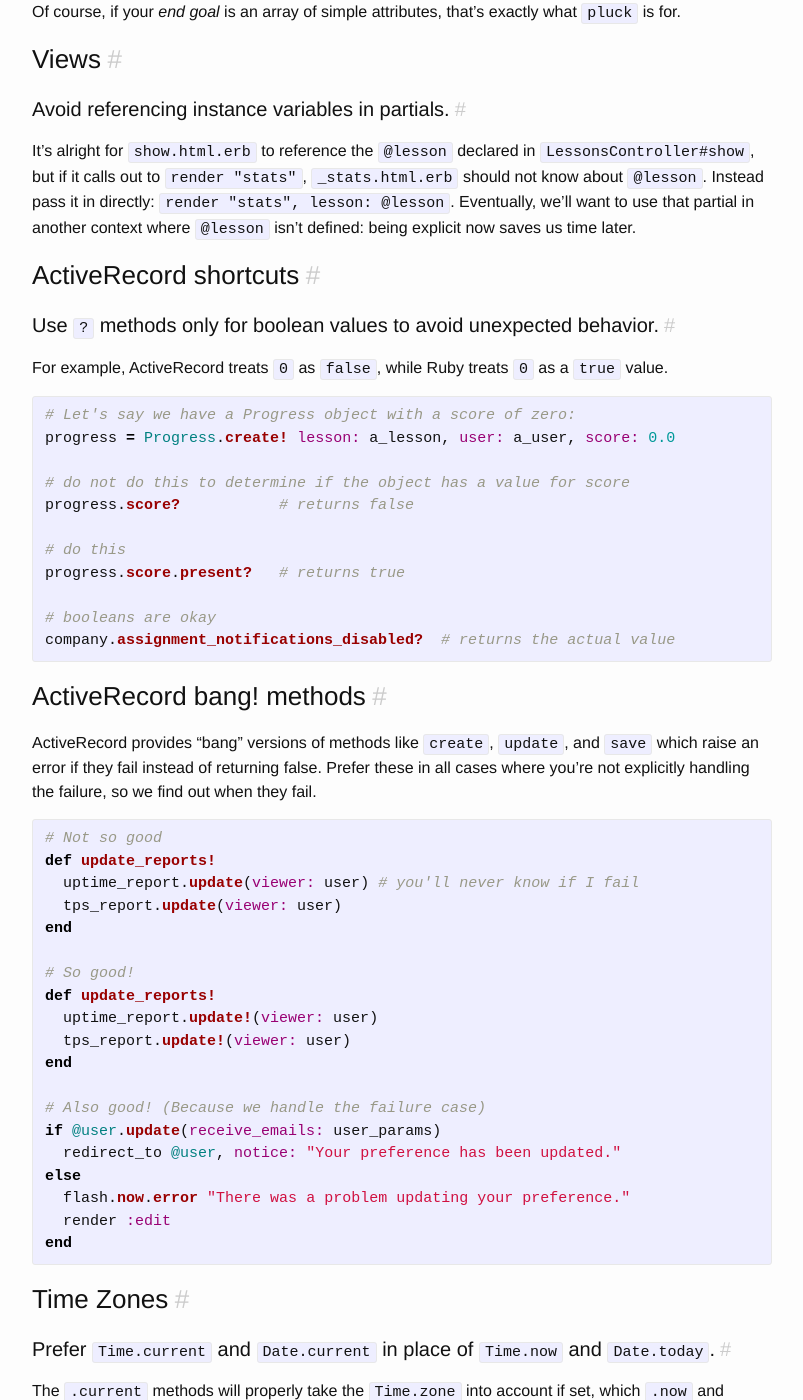
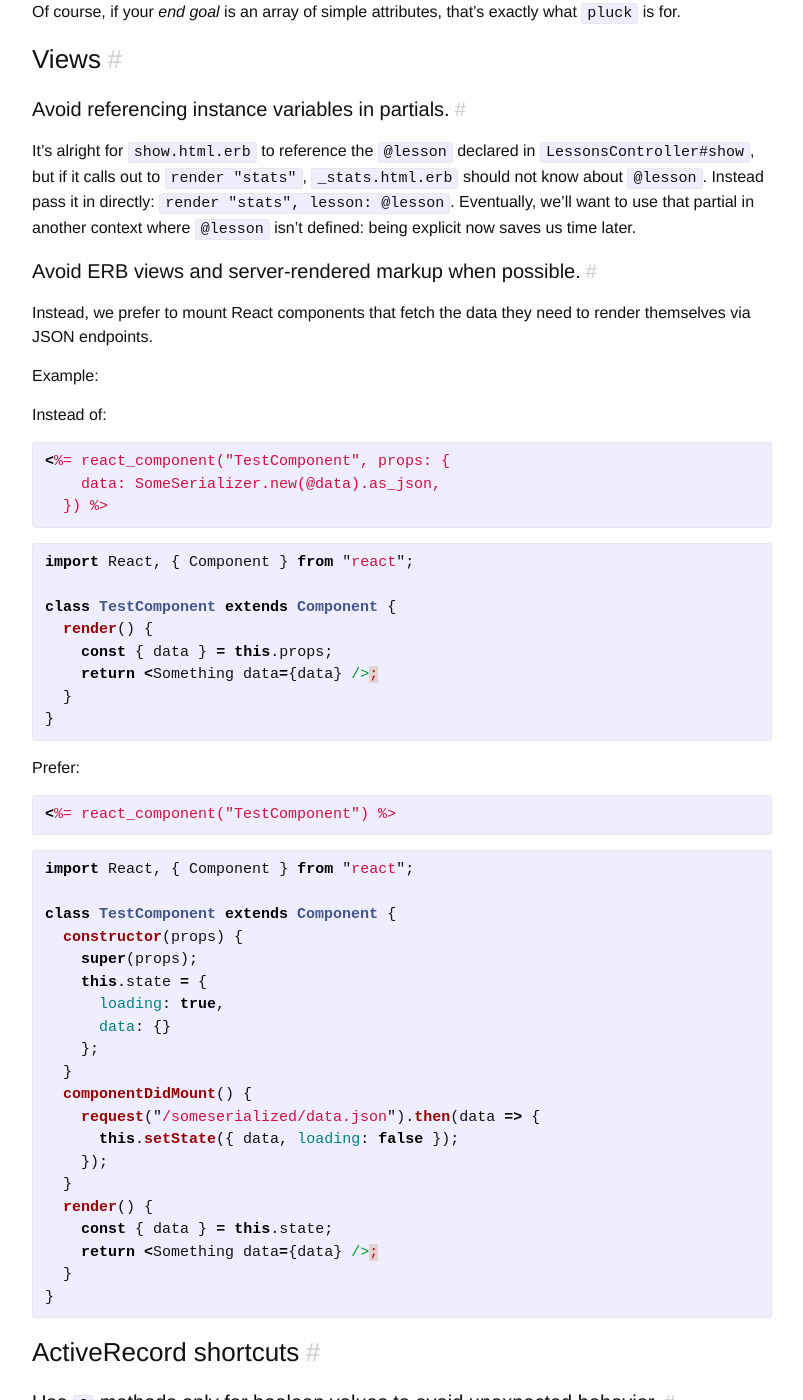
Before and after one commit to isabella232/lessonly.github.io, a Jekyll site: the page built from styleguide/rails.md, in a window 1280 px wide and 1400 px high, scrolled down 1469 px. Shown: the whole window, without its empty margins (238-1041 px from the left). Built offline with Jekyll 4.4.1, drawn with Linux system fonts in a browser that asks for light colours.

Commit message:
📚 Add ERB view rule to Rails styleguide
Fixes #104

````diff
--- a/styleguide/rails.md
+++ b/styleguide/rails.md
@@ -58,13 +58,67 @@ User.where(id: lesson.progresses.select(:user_id))
 emails = company.users.pluck(:name, :email)
 ```
 
-Of course, if your *end goal* is an array of simple attributes, that's exactly what `pluck` is for.
+Of course, if your _end goal_ is an array of simple attributes, that's exactly what `pluck` is for.
 
 ### Views
 
 #### Avoid referencing instance variables in partials.
 
 It's alright for `show.html.erb` to reference the `@lesson` declared in `LessonsController#show`, but if it calls out to `render "stats"`, `_stats.html.erb` should not know about `@lesson`. Instead pass it in directly: `render "stats", lesson: @lesson`. Eventually, we'll want to use that partial in another context where `@lesson` isn't defined: being explicit now saves us time later.
+
+#### Avoid ERB views and server-rendered markup when possible.
+
+Instead, we prefer to mount React components that fetch the data they need to render themselves via JSON endpoints.
+
+Example:
+
+Instead of:
+
+```ruby
+<%= react_component("TestComponent", props: {
+    data: SomeSerializer.new(@data).as_json,
+  }) %>
+```
+
+```js
+import React, { Component } from "react";
+
+class TestComponent extends Component {
+  render() {
+    const { data } = this.props;
+    return <Something data={data} />;
+  }
+}
+```
+
+Prefer:
+
+```ruby
+<%= react_component("TestComponent") %>
+```
+
+```js
+import React, { Component } from "react";
+
+class TestComponent extends Component {
+  constructor(props) {
+    super(props);
+    this.state = {
+      loading: true,
+      data: {}
+    };
+  }
+  componentDidMount() {
+    request("/someserialized/data.json").then(data => {
+      this.setState({ data, loading: false });
+    });
+  }
+  render() {
+    const { data } = this.state;
+    return <Something data={data} />;
+  }
+}
+```
 
 ### ActiveRecord shortcuts
 
````
